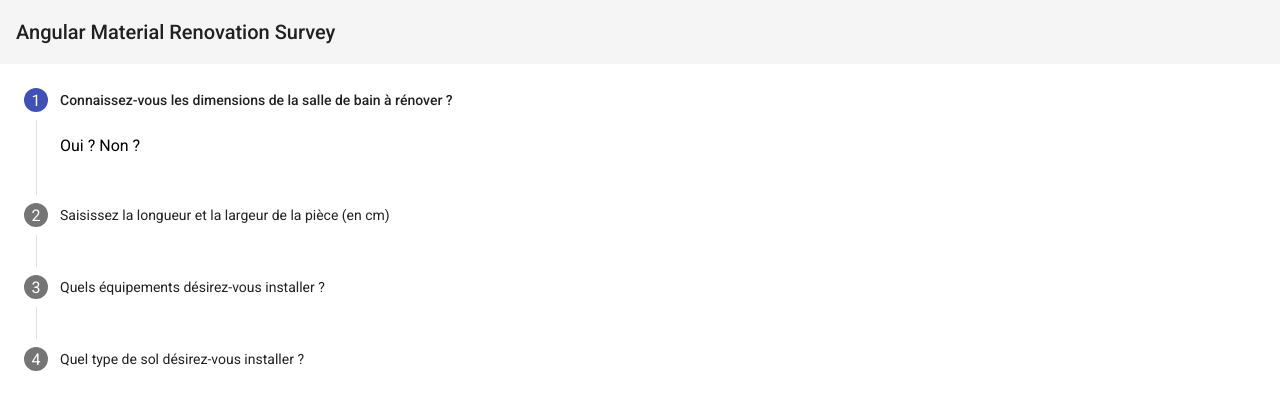
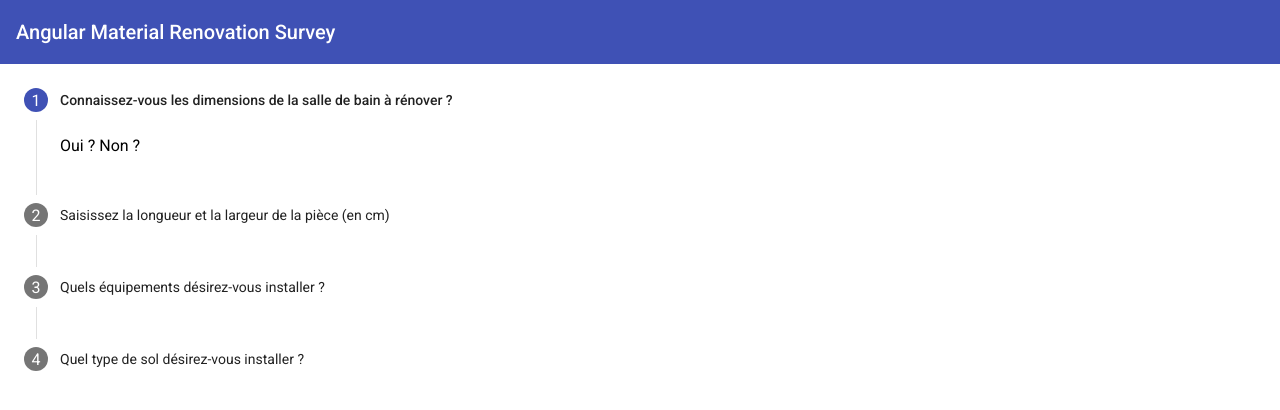
Before and after one commit to gritchou/renovation, an Angular app: page / in a window 1280 px wide. Shown: the top 410 px of the page. Built offline with nearby package versions, Linux system fonts and the light colour scheme.

Commit message:
feat(topbar): add color

```diff
--- a/src/app/app.component.html
+++ b/src/app/app.component.html
@@ -1,4 +1,4 @@
-<mat-toolbar class="header mat-elevation-z5">
+<mat-toolbar class="header mat-elevation-z5" color="primary">
   <span>{{ title }}</span>
 </mat-toolbar>
 <app-stepper></app-stepper>
```
